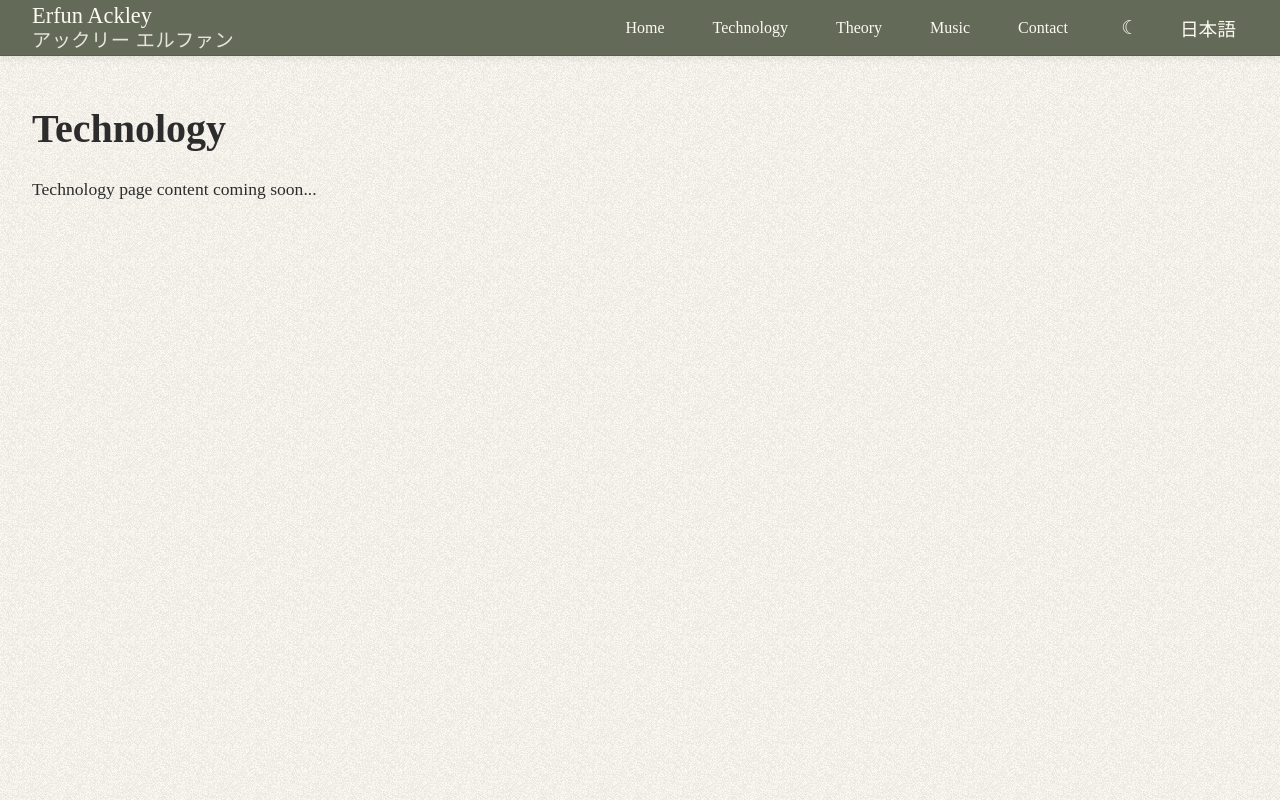
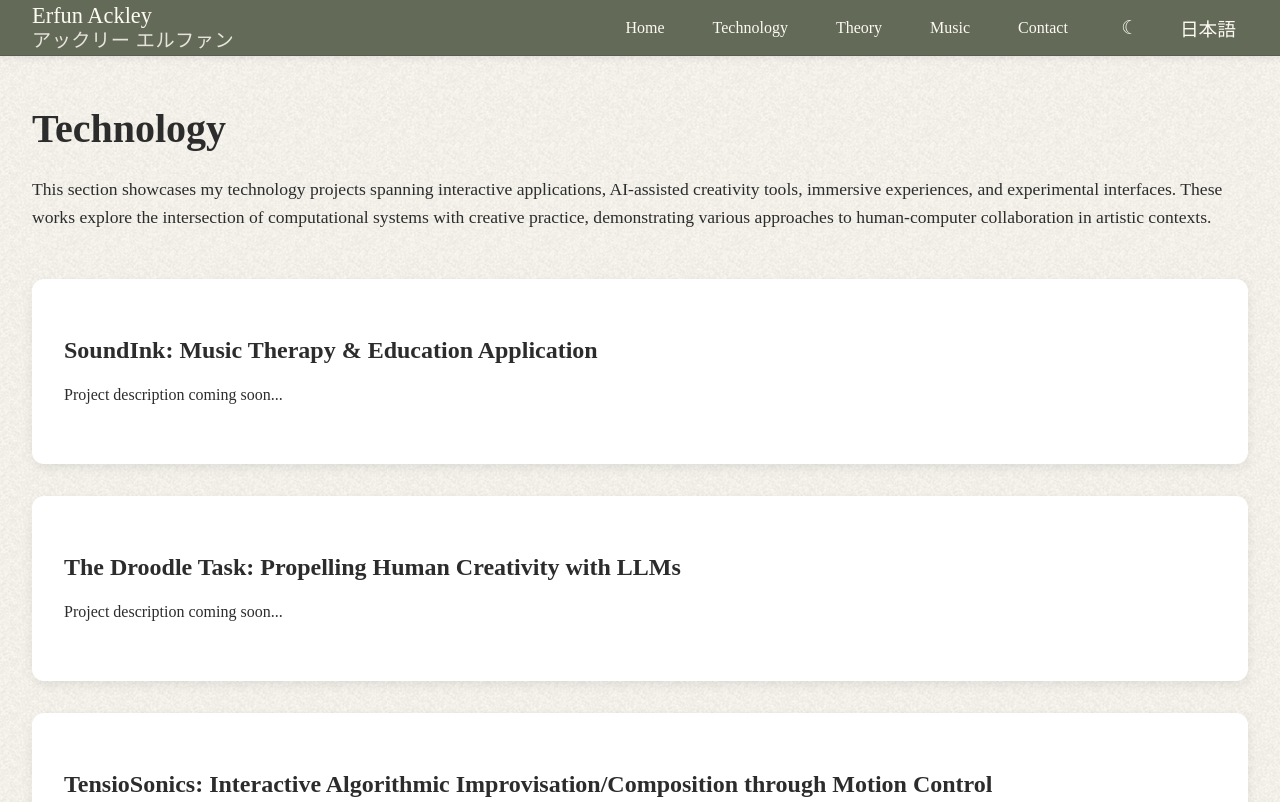
Before and after one commit to funckley/funckley.github.io, a React (Vite) app: page /technology in a window 1280 px wide. Shown: the top 802 px of the page. Built offline with nearby package versions, Linux system fonts and the light colour scheme; a web font is replaced by a local one.

Commit message:
tech page place holders

```diff
--- a/src/TechnologyPage.jsx
+++ b/src/TechnologyPage.jsx
@@ -25,10 +25,167 @@ function useWindowSize() {
   return windowSize;
 }
 
+// Project Card Component
+function ProjectCard({ title, description, imageUrl, projectUrl, isMobile }) {
+  return (
+    <div style={{
+      background: 'var(--color-card-bg)',
+      borderRadius: 12,
+      overflow: 'hidden',
+      marginBottom: '2rem',
+      boxShadow: '0 4px 12px var(--color-shadow-light)',
+      transition: 'transform 0.3s ease, box-shadow 0.3s ease'
+    }}>
+      {/* Project Image */}
+      {imageUrl && (
+        <div style={{
+          width: '100%',
+          height: isMobile ? '200px' : '250px',
+          background: 'var(--color-secondary-bg)',
+          display: 'flex',
+          alignItems: 'center',
+          justifyContent: 'center',
+          color: 'var(--color-secondary-text)',
+          fontSize: '0.9rem'
+        }}>
+          <img
+            src={imageUrl}
+            alt={title}
+            style={{
+              width: '100%',
+              height: '100%',
+              objectFit: 'cover'
+            }}
+          />
+        </div>
+      )}
+
+      {/* Project Content */}
+      <div style={{
+        padding: isMobile ? '1.5rem' : '2rem'
+      }}>
+        <h3 style={{
+          fontSize: isMobile ? '1.3rem' : '1.5rem',
+          marginBottom: '1rem',
+          color: 'var(--color-primary-text)',
+          lineHeight: 1.3
+        }}>
+          {title}
+        </h3>
+
+        {description && (
+          <p style={{
+            fontSize: isMobile ? '0.95rem' : '1rem',
+            lineHeight: 1.6,
+            marginBottom: '1.5rem',
+            color: 'var(--color-secondary-text)'
+          }}>
+            {description}
+          </p>
+        )}
+
+        {projectUrl && (
+          <a
+            href={projectUrl}
+            target="_blank"
+            rel="noopener noreferrer"
+            style={{
+              color: 'var(--color-primary-text)',
+              textDecoration: 'none',
+              fontWeight: 500,
+              fontSize: '0.95rem',
+              borderBottom: '1px solid var(--color-primary-text)',
+              transition: 'opacity 0.3s ease'
+            }}
+            onMouseEnter={(e) => e.target.style.opacity = '0.7'}
+            onMouseLeave={(e) => e.target.style.opacity = '1'}
+          >
+            View Project →
+          </a>
+        )}
+      </div>
+    </div>
+  );
+}
+
 export default function TechnologyPage() {
   const { width } = useWindowSize();
   const { t } = useLanguage();
   const isMobile = width <= 768;
+
+  // Project data - placeholders for now
+  const projects = [
+    {
+      id: 1,
+      title: "SoundInk: Music Therapy & Education Application",
+      description: "Project description coming soon...",
+      imageUrl: null, // Add image path when available
+      projectUrl: null // Add project URL when available
+    },
+    {
+      id: 2,
+      title: "The Droodle Task: Propelling Human Creativity with LLMs",
+      description: "Project description coming soon...",
+      imageUrl: null,
+      projectUrl: null
+    },
+    {
+      id: 3,
+      title: "TensioSonics: Interactive Algorithmic Improvisation/Composition through Motion Control",
+      description: "Project description coming soon...",
+      imageUrl: null,
+      projectUrl: null
+    },
+    {
+      id: 4,
+      title: "Deep Drawing: An Intermedia AI Co-Performer",
+      description: "Project description coming soon...",
+      imageUrl: null,
+      projectUrl: null
+    },
+    {
+      id: 5,
+      title: "AquaMachina: A Speculative Underwater World",
+      description: "Project description coming soon...",
+      imageUrl: null,
+      projectUrl: null
+    },
+    {
+      id: 6,
+      title: "Kill the Priest",
+      description: "Project description coming soon...",
+      imageUrl: null,
+      projectUrl: null
+    },
+    {
+      id: 7,
+      title: "ConcertVR: An Immersive VR Music Experience",
+      description: "Project description coming soon...",
+      imageUrl: null,
+      projectUrl: null
+    },
+    {
+      id: 8,
+      title: "Fear Follower",
+      description: "Project description coming soon...",
+      imageUrl: null,
+      projectUrl: null
+    },
+    {
+      id: 9,
+      title: "Sonic Toy Land: A Virtual Interface for Musical Expression",
+      description: "Project description coming soon...",
+      imageUrl: null,
+      projectUrl: null
+    },
+    {
+      id: 10,
+      title: "Pepper Ghost, A Future Data Interpretation of Past Species",
+      description: "Project description coming soon...",
+      imageUrl: null,
+      projectUrl: null
+    }
+  ];
 
   return (
     <div style={{
@@ -42,10 +199,28 @@ export default function TechnologyPage() {
         fontSize: isMobile ? '2rem' : '2.5rem',
         marginBottom: isMobile ? '1rem' : '1.5rem'
       }}>{t('pages.technology.title')}</h1>
+
       <p style={{
         fontSize: isMobile ? '1rem' : '1.1rem',
-        lineHeight: 1.6
-      }}>{t('pages.technology.content')}</p>
+        lineHeight: 1.6,
+        marginBottom: '3rem'
+      }}>
+        {t('pages.technology.intro')}
+      </p>
+
+      {/* Projects Section */}
+      <section>
+        {projects.map(project => (
+          <ProjectCard
+            key={project.id}
+            title={project.title}
+            description={project.description}
+            imageUrl={project.imageUrl}
+            projectUrl={project.projectUrl}
+            isMobile={isMobile}
+          />
+        ))}
+      </section>
     </div>
   );
 }
--- a/src/translations/en.json
+++ b/src/translations/en.json
@@ -67,7 +67,7 @@
   "pages": {
     "technology": {
       "title": "Technology",
-      "content": "Technology page content coming soon..."
+      "intro": "This section showcases my technology projects spanning interactive applications, AI-assisted creativity tools, immersive experiences, and experimental interfaces. These works explore the intersection of computational systems with creative practice, demonstrating various approaches to human-computer collaboration in artistic contexts."
     },
     "theory": {
       "title": "Theory",
--- a/src/translations/ja.json
+++ b/src/translations/ja.json
@@ -67,7 +67,7 @@
   "pages": {
     "technology": {
       "title": "テクノロジー",
-      "content": "テクノロジーページのコンテンツは準備中です..."
+      "intro": "このセクションでは、インタラクティブアプリケーション、AI支援創造性ツール、没入型体験、実験的インターフェースにわたる私のテクノロジープロジェクトを紹介しています。これらの作品は、計算システムと創造的実践の交差点を探求し、芸術的コンテキストにおける人間とコンピューターの協働へのさまざまなアプローチを実証しています。"
     },
     "theory": {
       "title": "理論",
```
